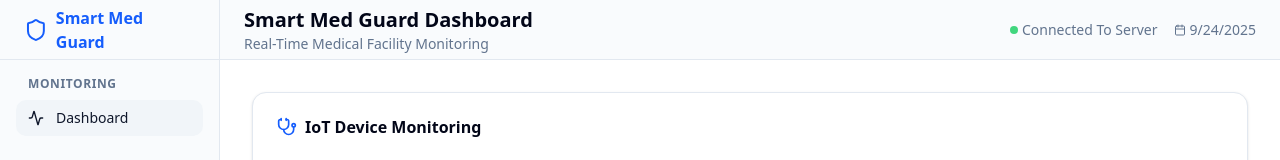
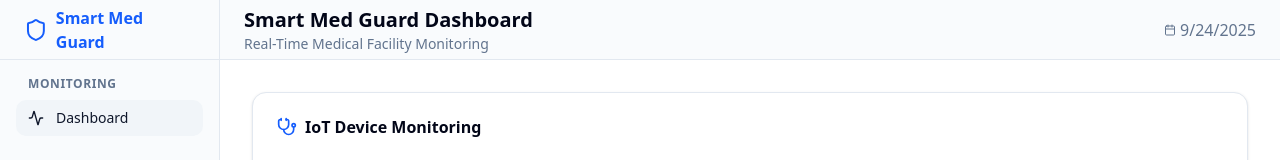
Before and after one commit to NotHydra/smart-med-guard, a Next.js app in the folder website/: page / in a window 1280 px wide. Shown: the top 160 px of the page. Built offline with nearby package versions, Linux system fonts and the light colour scheme; no server answers.

Commit message:
refactor(website): simplify header component layout by removing redundant elements

```diff
--- a/website/src/components/header.tsx
+++ b/website/src/components/header.tsx
@@ -9,18 +9,10 @@ export function Header() {
                 <p className="text-sm text-muted-foreground">Real-Time Medical Facility Monitoring</p>
             </div>
 
-            <div className="flex items-center gap-4 text-sm">
-                <div className="flex items-center gap-1">
-                    <div className="h-2 w-2 bg-green-500 rounded-full animate-pulse"></div>
+            <div className="flex items-center gap-1">
+                <Calendar className="h-3 w-3 text-muted-foreground" />
 
-                    <span className="text-muted-foreground">Connected To Server</span>
-                </div>
-
-                <div className="flex items-center gap-1">
-                    <Calendar className="h-3 w-3 text-muted-foreground" />
-
-                    <span className="text-muted-foreground">{new Date().toLocaleDateString()}</span>
-                </div>
+                <span className="text-muted-foreground">{new Date().toLocaleDateString()}</span>
             </div>
         </header>
     );
```
